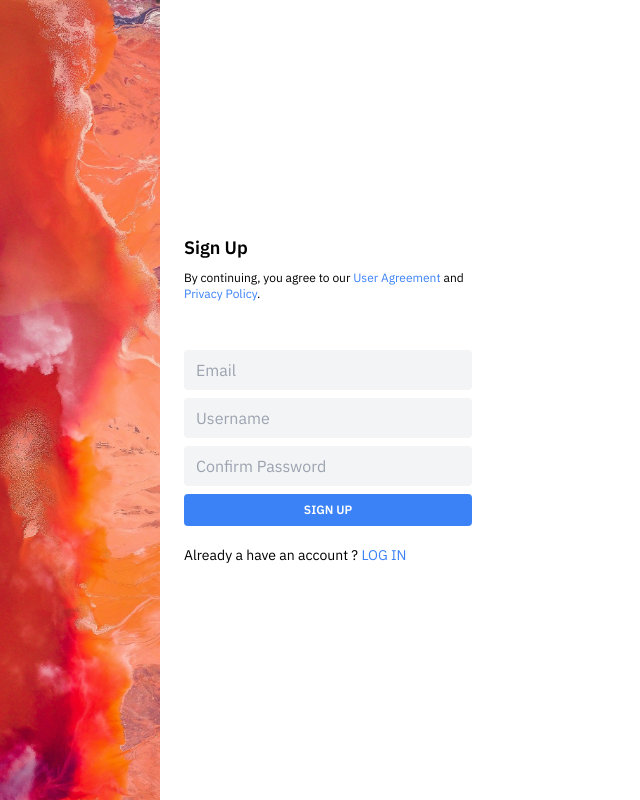
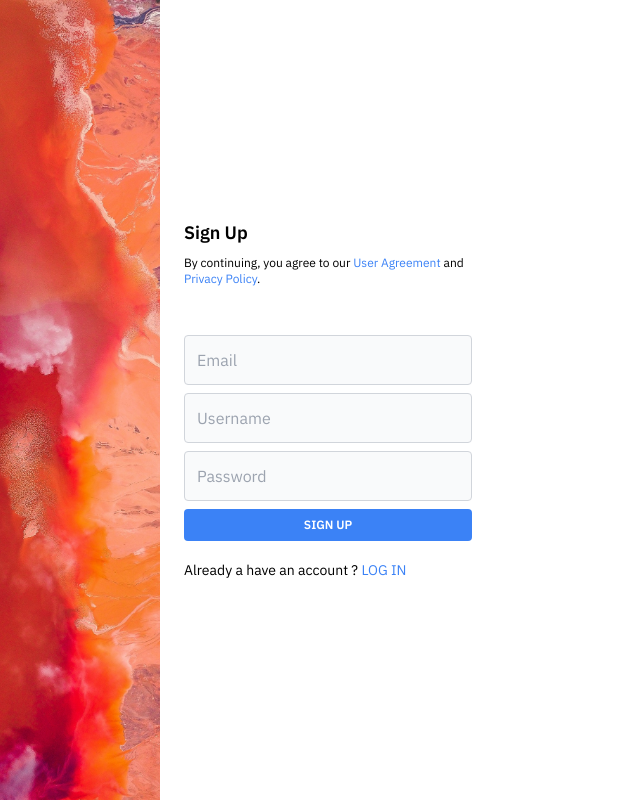
Before and after one commit to akshayjadhav4/reddit-clone, a Next.js app in the folder client/: page /register in a window 1280 px wide. Shown: the whole page, without its empty margins (0-640 px from the left). Built offline with nearby package versions, Linux system fonts and the light colour scheme.

Commit message:
register user done

```diff
--- a/client/pages/register.tsx
+++ b/client/pages/register.tsx
@@ -1,7 +1,34 @@
+import { FormEvent, useState } from "react";
 import Head from "next/head";
 import Link from "next/link";
+import { useRouter } from "next/router";
+
+import Axios from "axios";
+
+import InputGroup from "../components/InputGroup/InputGroup";
 
 export default function Register() {
+  const [email, setEmail] = useState("");
+  const [username, setUsername] = useState("");
+  const [password, setPassword] = useState("");
+  const [errors, setErrors] = useState<any>({});
+  const router = useRouter();
+
+  const registerUser = async (event: FormEvent) => {
+    event.preventDefault();
+    try {
+      await Axios.post("auth/register", {
+        email,
+        password,
+        username,
+      });
+      router.push("/login");
+    } catch (error) {
+      console.log("ERROR WHILE SIGNUP OPERATION", error.response.data);
+      setErrors(error.response.data);
+    }
+  };
+
   return (
     <div className="flex register">
       <Head>
@@ -22,28 +49,31 @@ export default function Register() {
             <span className="text-blue-500 cursor-pointer">Privacy Policy</span>
             .
           </p>
-          <form>
-            <div className="mb-2">
-              <input
+          <form onSubmit={registerUser}>
+            <InputGroup
+              className="mb-2"
               type="email"
-                className="w-full px-3 py-2 bg-gray-100 border-gray-400 rounded focus:outline-none"
               placeholder="Email"
+              value={email}
+              error={errors.email}
+              setValue={setEmail}
             />
-            </div>
-            <div className="mb-2">
-              <input
+            <InputGroup
+              className="mb-2"
               type="text"
-                className="w-full px-3 py-2 bg-gray-100 border-gray-400 rounded focus:outline-none"
               placeholder="Username"
+              value={username}
+              error={errors.username}
+              setValue={setUsername}
             />
-            </div>
-            <div className="mb-2">
-              <input
+            <InputGroup
+              className="mb-2"
               type="password"
-                className="w-full px-3 py-2 bg-gray-100 border-gray-400 rounded focus:outline-none"
-                placeholder="Confirm Password"
+              placeholder="Password"
+              value={password}
+              error={errors.password}
+              setValue={setPassword}
             />
-            </div>
             <button className="w-full py-2 mb-4 text-xs font-bold text-white uppercase bg-blue-500 border-blue-500 rounded hover:bg-blue-400">
               Sign Up
             </button>
```
Lines whose indentation alone changed are shown as unchanged.
